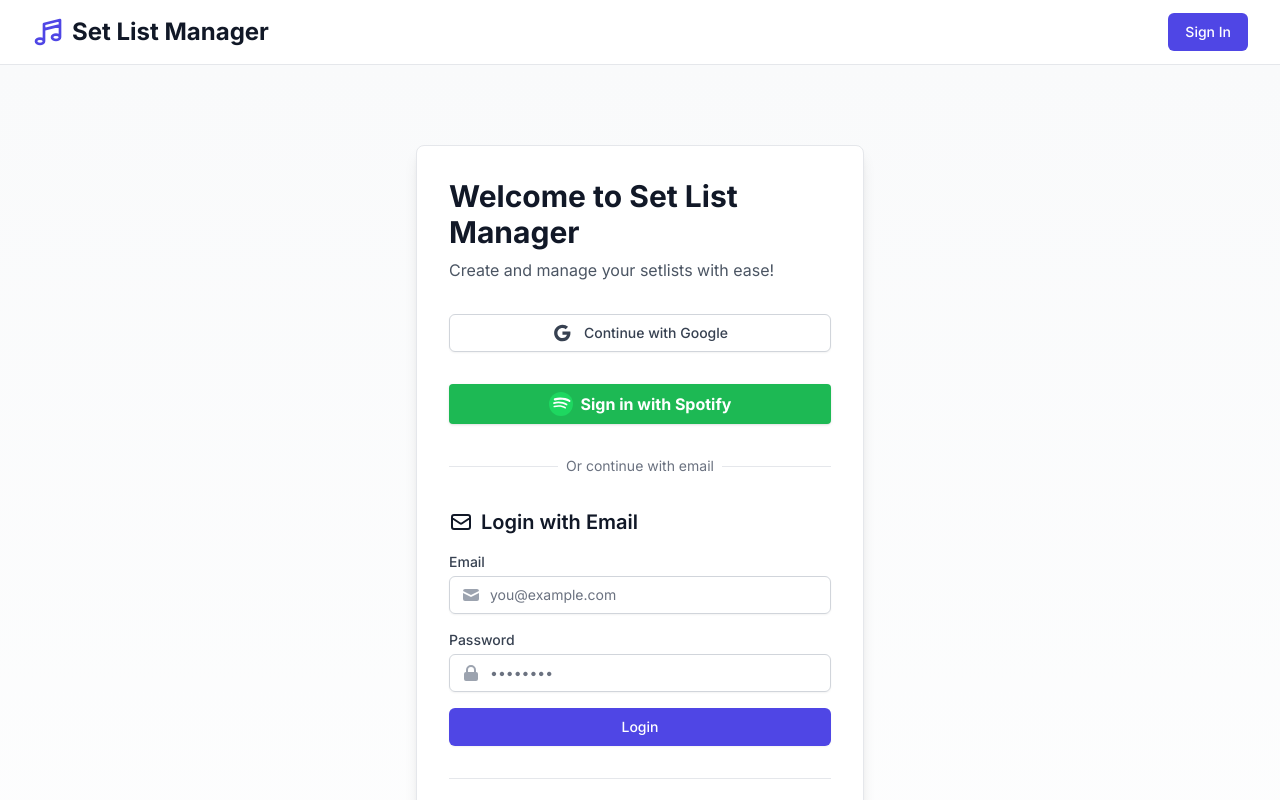
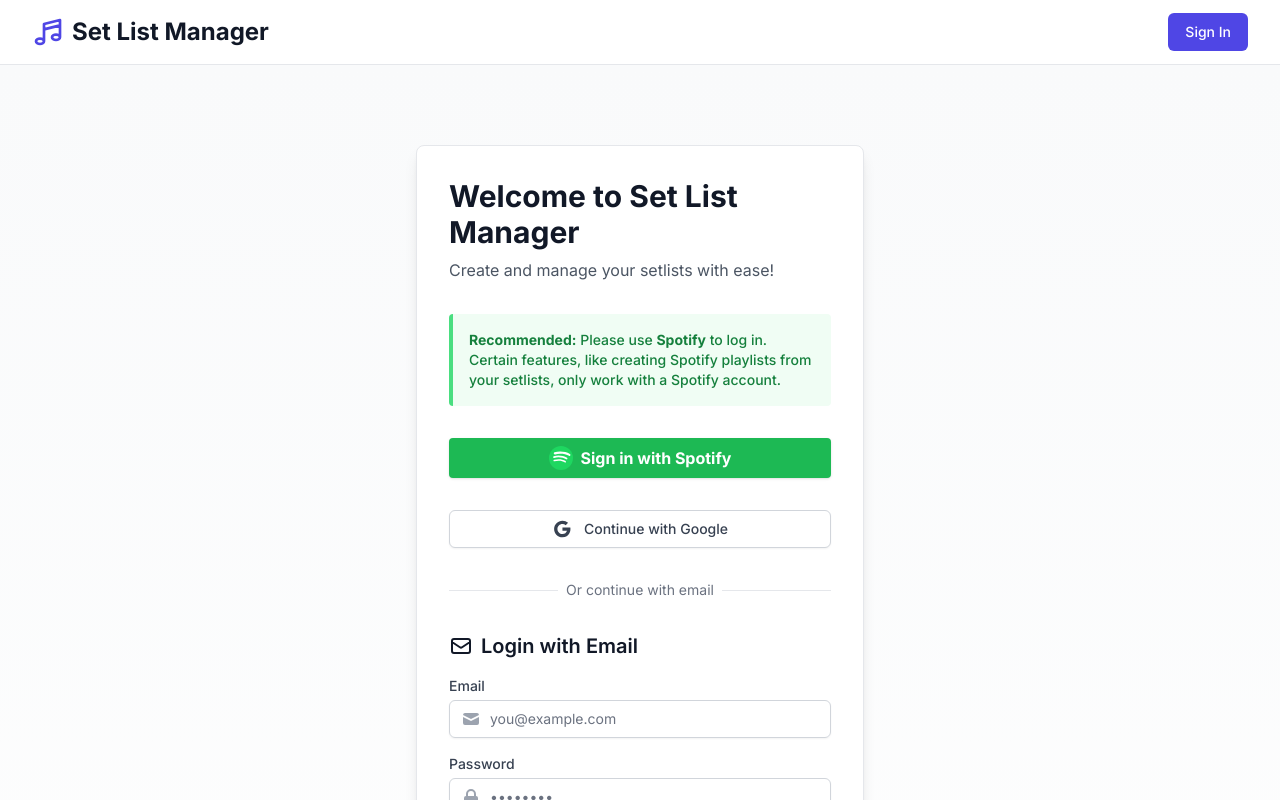
Before and after one commit to Aaron-Hoffman/setlist-manager, a Next.js app: page /login in a window 1280 px wide. Shown: the top 800 px of the page. Built offline with nearby package versions, Linux system fonts and the light colour scheme; no server answers.

Commit message:
Encourage signing in with spotify

```diff
--- a/app/login/page.tsx
+++ b/app/login/page.tsx
@@ -37,11 +37,16 @@
                         )}
 
                         <div className="space-y-8">
-                            <div>
-                                <LoginWithGoogleButton />
+                            <div className="bg-green-50 border-l-4 border-green-400 p-4 rounded mb-2">
+                              <p className="text-sm text-green-700 font-medium">
+                                <span className="font-bold">Recommended:</span> Please use <span className="font-bold">Spotify</span> to log in. Certain features, like creating Spotify playlists from your setlists, only work with a Spotify account.
+                              </p>
                             </div>
                             <div>
                                 <LoginWithSpotifyButton />
+                            </div>
+                            <div>
+                                <LoginWithGoogleButton />
                             </div>
 
                             <div className="relative">
```
